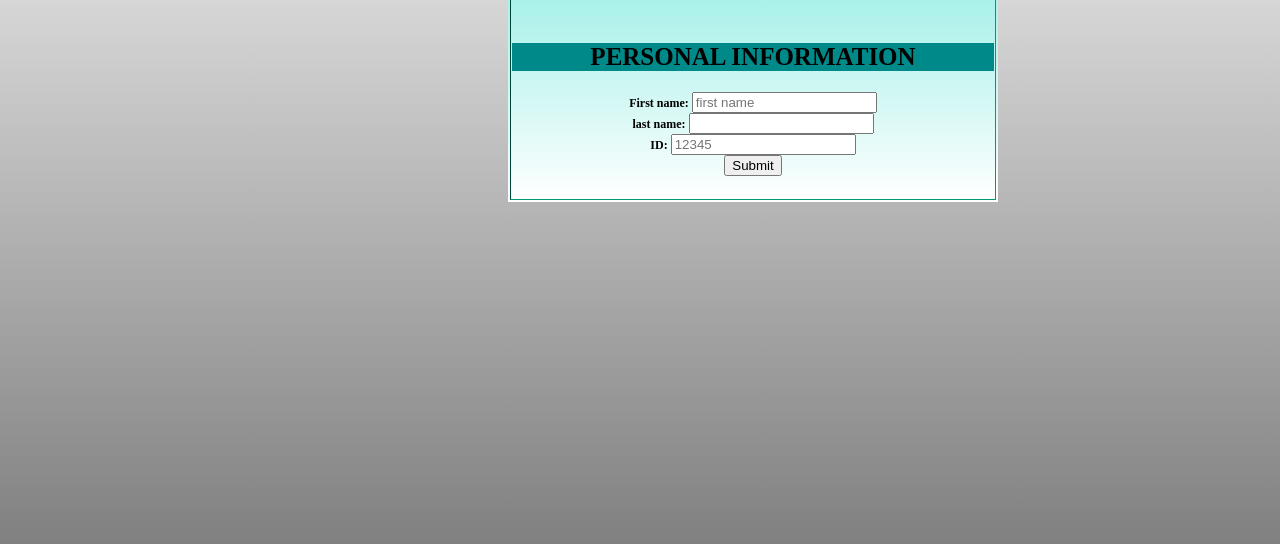
After one commit to gabrielaf27001/FormularioGAFR5, a PHP site: page /formulario_gabriela_ferray_28224085.html in a window 1280 px wide. The commit adds this page. Shown: the part 256-800 px from the top of the page. Run offline with PHP 8.4, Linux system fonts and the light colour scheme; lists and menus that the app fills with data are empty.

Commit message:
Add files via upload

```diff
--- /dev/null
+++ b/formulario_gabriela_ferray_28224085.html
@@ -0,0 +1,58 @@
+
+
+
+<doctype html>
+
+<html>
+    <head>
+
+        <title></title>
+
+<link href="disenocurriculum.css" rel="stylesheet" type="text/css">
+    </head>
+
+
+    <body>
+
+        <form action="recibir_formulario.php" method ="post" name ="formulario">
+
+
+    <table width ="490px"  height = "450 px" border="1" >
+
+<th>
+
+<div class="img">
+            <div></div>
+        </div>
+
+
+        <img src="https://static.vecteezy.com/system/resources/previews/000/566/937/non_2x/vector-person-icon.jpg"
+        height="190px" width="190px" border="4px"/>
+
+
+
+        <h2 id="datos">PERSONAL INFORMATION</h2>
+
+
+	 <b>First name:</b>
+	 <input type="text"  name="nombres" id="nombres" placeholder="first name">
+</div>
+
+	<div>
+	 <b> last name:</b>
+	<input type="text" name="apellidos" id="apellidos" placeholer="last name">
+</div>
+	<div>
+
+	<b> ID:</b>
+	<input type="number" name="id" id="id" placeholder="12345">
+	</div>
+
+<input type="submit" name="submit" id="submit" value="Submit">
+
+
+    </table>
+</form>
+
+    </body>
+</html>
```
Also changed, not shown: index.php (+10 -42 lines).
